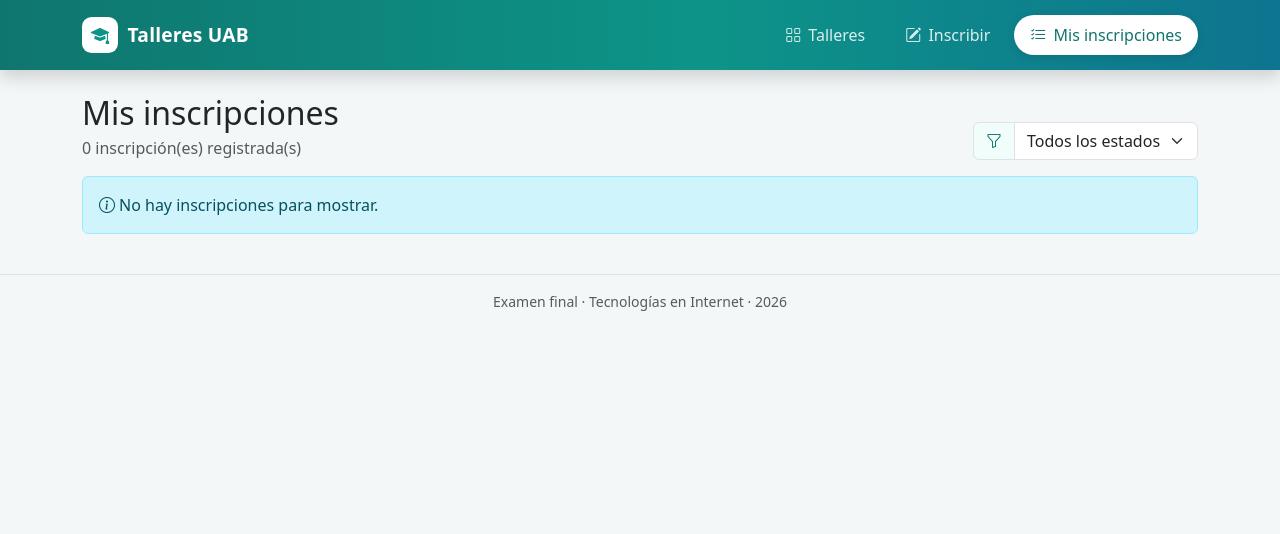
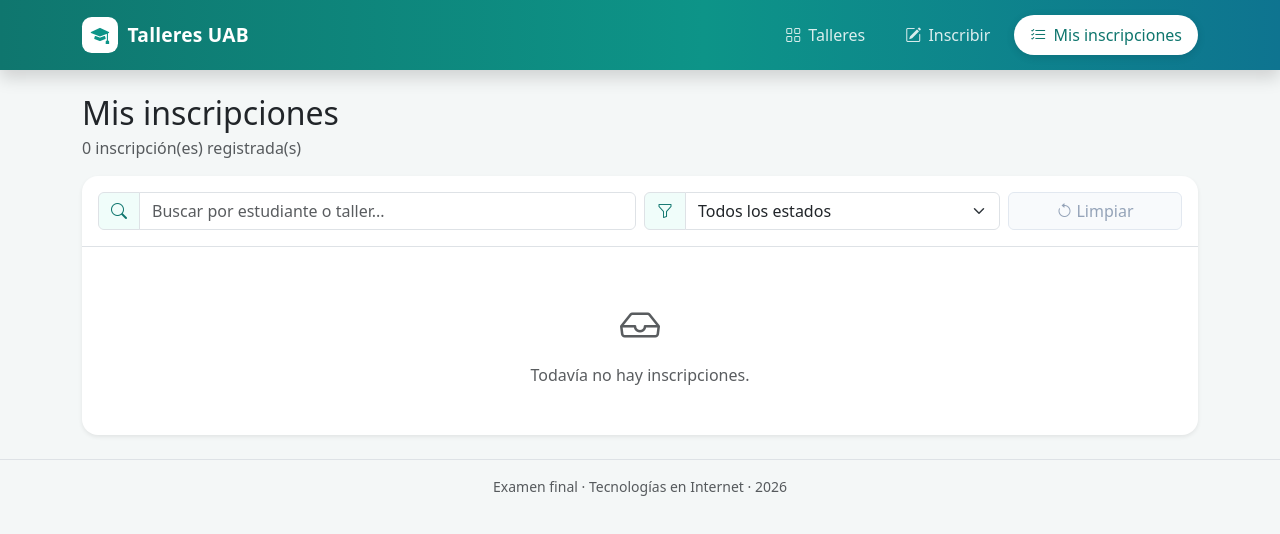
Before and after one commit to victorcastro-dot/angular-examen-final, an Angular app: page /inscripciones in a window 1280 px wide. Shown: the top 534 px of the page. Built offline with nearby package versions, Linux system fonts and the light colour scheme.

Commit message:
Agregar buscador por estudiante o taller en el historial

```diff
--- a/src/app/pages/inscripciones/inscripciones.html
+++ b/src/app/pages/inscripciones/inscripciones.html
@@ -1,11 +1,31 @@
-<div class="d-flex flex-wrap justify-content-between align-items-end gap-3 mb-3">
-  <div>
+<div class="mb-3">
   <h2 class="mb-1">Mis inscripciones</h2>
   @if (!cargando()) {
     <p class="text-muted mb-0">{{ inscripciones().length }} inscripción(es) registrada(s)</p>
   }
 </div>
-  <div class="input-group w-auto">
+
+@if (cargando()) {
+  <div class="text-center py-5"><div class="spinner-border text-primary"></div></div>
+} @else {
+  <div class="card border-0 shadow-sm rounded-4 overflow-hidden">
+    <div class="card-body border-bottom">
+      <div class="row g-2">
+        <div class="col-12 col-md-6">
+          <div class="input-group">
+            <span class="input-group-text"><i class="bi bi-search"></i></span>
+            <input
+              type="search"
+              class="form-control"
+              placeholder="Buscar por estudiante o taller..."
+              [value]="busqueda()"
+              (input)="buscar($any($event.target).value)"
+              aria-label="Buscar por estudiante o taller"
+            />
+          </div>
+        </div>
+        <div class="col col-md-4">
+          <div class="input-group">
             <span class="input-group-text"><i class="bi bi-funnel"></i></span>
             <select
               class="form-select"
@@ -19,13 +39,32 @@
             </select>
           </div>
         </div>
+        <div class="col-auto col-md-2 d-grid">
+          <button
+            type="button"
+            class="btn btn-limpiar"
+            [disabled]="!hayFiltros()"
+            (click)="limpiar()"
+            title="Quitar búsqueda y filtro"
+            aria-label="Limpiar filtros"
+          >
+            <i class="bi bi-arrow-counterclockwise"></i><span class="d-none d-sm-inline ms-1">Limpiar</span>
+          </button>
+        </div>
+      </div>
+    </div>
 
-@if (cargando()) {
-  <div class="text-center py-5"><div class="spinner-border text-primary"></div></div>
+    @if (inscripciones().length === 0) {
+      <div class="text-center text-muted py-5 px-3">
+        <i class="bi bi-inbox fs-1 d-block mb-2"></i>
+        Todavía no hay inscripciones.
+      </div>
     } @else if (filtradas().length === 0) {
-  <div class="alert alert-info"><i class="bi bi-info-circle me-1"></i>No hay inscripciones para mostrar.</div>
+      <div class="text-center text-muted py-5 px-3">
+        <i class="bi bi-search fs-1 d-block mb-2"></i>
+        No hay inscripciones que coincidan con la búsqueda.
+      </div>
     } @else {
-  <div class="card border-0 shadow-sm rounded-4 overflow-hidden">
       <div class="table-responsive">
         <table class="table table-hover align-middle mb-0 tabla-historial">
           <thead>
@@ -85,5 +124,6 @@
           (cambiarPagina)="pagina.set($event)"
         />
       </div>
+    }
   </div>
 }
--- a/src/app/pages/inscripciones/inscripciones.ts
+++ b/src/app/pages/inscripciones/inscripciones.ts
@@ -17,13 +17,25 @@ export class Inscripciones implements OnInit {
   readonly porPagina = 5;
 
   inscripciones = signal<Inscripcion[]>([]);
+  busqueda = signal('');
   estado = signal<'' | EstadoInscripcion>('');
   pagina = signal(1);
   cargando = signal(true);
 
-  filtradas = computed(() =>
-    this.inscripciones().filter((i) => !this.estado() || i.estado === this.estado()),
-  );
+  hayFiltros = computed(() => this.busqueda().trim() !== '' || this.estado() !== '');
+
+  // La búsqueda por estudiante o taller funciona junto con el filtro de estado
+  filtradas = computed(() => {
+    const texto = this.busqueda().trim().toLowerCase();
+    const estado = this.estado();
+    return this.inscripciones().filter(
+      (i) =>
+        (!estado || i.estado === estado) &&
+        (!texto ||
+          i.estudiante.toLowerCase().includes(texto) ||
+          i.tallerNombre.toLowerCase().includes(texto)),
+    );
+  });
 
   paginadas = computed(() => {
     const inicio = (this.pagina() - 1) * this.porPagina;
@@ -35,8 +47,19 @@ export class Inscripciones implements OnInit {
     this.cargando.set(false);
   }
 
+  buscar(texto: string) {
+    this.busqueda.set(texto);
+    this.pagina.set(1);
+  }
+
   filtrarPorEstado(estado: '' | EstadoInscripcion) {
     this.estado.set(estado);
+    this.pagina.set(1);
+  }
+
+  limpiar() {
+    this.busqueda.set('');
+    this.estado.set('');
     this.pagina.set(1);
   }
 
```
Lines whose indentation alone changed are shown as unchanged.
